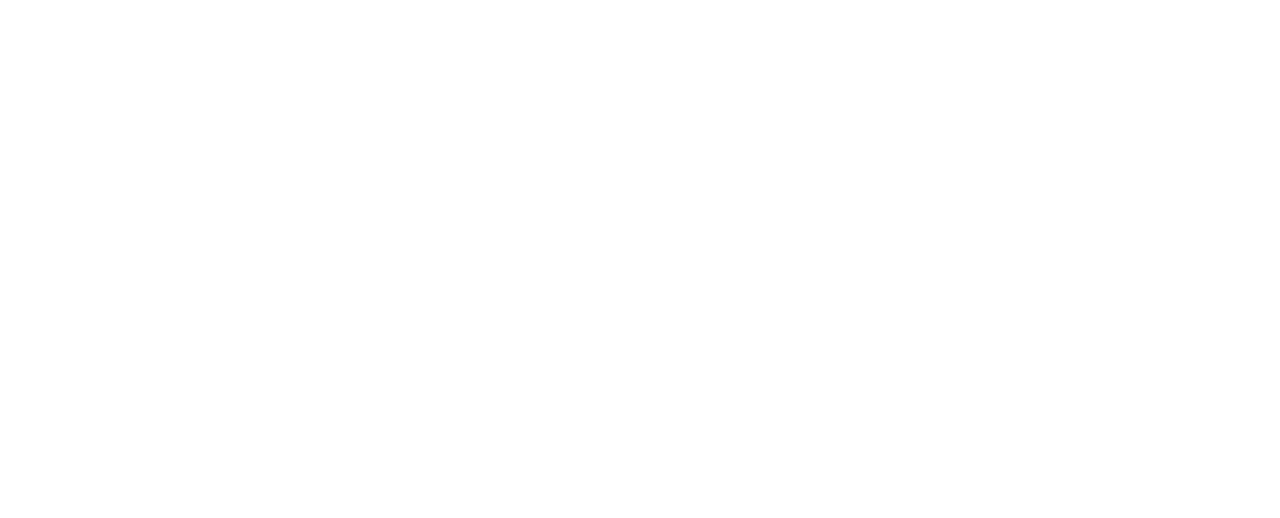
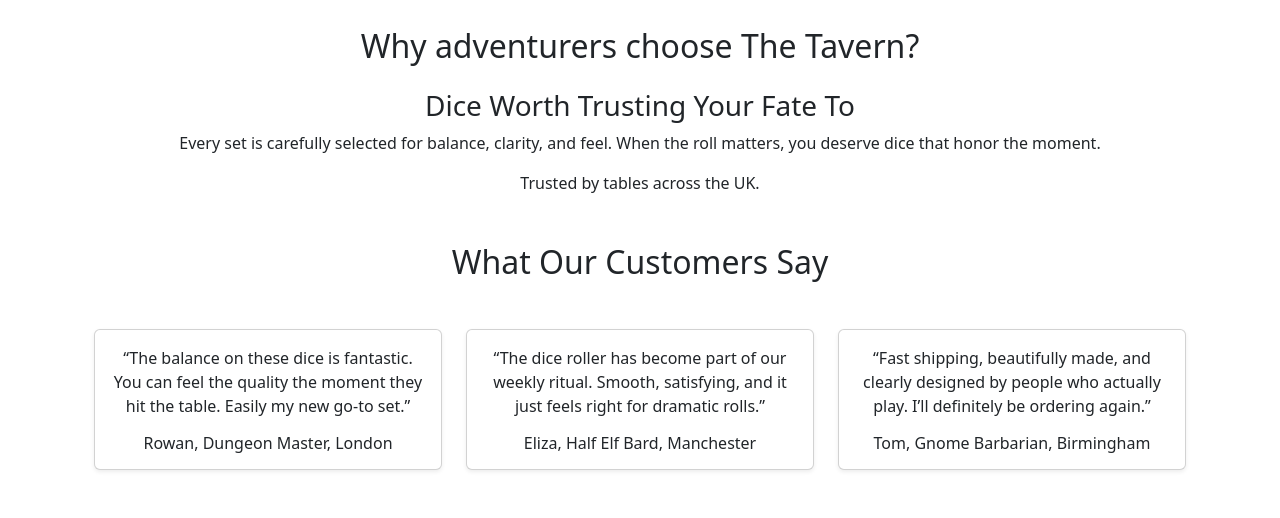
Before and after one commit to foster95/the_tavern, a Django app: page / in a window 1280 px wide. Before the commit the part shown is empty. Shown: the part 377-895 px from the top of the page. Before the commit the page ends 56 px from the top, so only its background shows below. Run offline with Django 4.2, Linux system fonts and the light colour scheme.

Commit message:
build basic index.html structure using bootstrap

```diff
--- a/home/templates/home/index.html
+++ b/home/templates/home/index.html
@@ -2,5 +2,143 @@
 {% load static %}
 
 {% block content %}
-<h1 class="display-4 text-success">Hello</h1>
+<div class="container mt-4">
+    <!-- Hero Image and Welcome Message -->
+    <div>
+        <h1 class="display-4 logo-font text-green">
+            Welcome intrepid adventurer!
+        </h1>
+    </div>
+
+    <div class="row mt-5">
+    <!-- Product of the Month -->
+    <div class="col-md-6">
+        <h2 class="text-center mb-4">Product of the Month</h2>
+        <div class="card mb-3">
+            <div class="row g-0">
+                <div class="col-md-4">
+                    <img src="{% static 'images/product_of_the_month.jpg' %}"
+                         class="img-fluid rounded-start"
+                         alt="Product of the Month">
+                </div>
+                <div class="col-md-8">
+                    <div class="card-body">
+                        <h5 class="card-title">Elven Cloak of Invisibility</h5>
+                    </div>
+                </div>
+            </div>
+        </div>
+    </div>
+
+    <!-- Categories -->
+    <div class="col-md-6">
+        <h2 class="text-center mb-4">Explore Our Wares</h2>
+         <div class="row g-3">
+            <div class="col-12 col-md-6 product-category-disk">
+                <span class="homepage-usp-card d-flex align-items-center justify-content-center text-center">
+                    Acrylic Dice</span>
+            </div>
+            <div class="col-12 col-md-6 product-category-disk">
+                <span class="homepage-usp-card d-flex align-items-center justify-content-center text-center">
+                    Resin Dice</span>
+            </div>
+            <div class="col-12 col-md-6 product-category-disk">
+                <span class="homepage-usp-card d-flex align-items-center justify-content-center text-center">
+                    Metalic Dice</span>
+            </div>
+            <div class="col-12 col-md-6 product-category-disk">
+                <span class="homepage-usp-card d-flex align-items-center justify-content-center text-center">
+                    Other TTRPG Accessories</span>
+            </div>
+        </div>
+    </div>
+</div>
+
+<!-- Reasons to Buy -->
+ <div class="container my-5">
+    <h2 class="text-center mb-4">Why adventurers choose The Tavern?</h2>
+
+    <div id="reasonstobuy" class="carousel slide" data-bs-ride="carousel" data-bs-interval="7000">
+
+        <div class="carousel-inner">
+            <div class="carousel-item active text-center">
+            <h3>Dice Worth Trusting Your Fate To</h3>
+            <p>Every set is carefully selected for balance, clarity, and feel. When the roll matters, you deserve dice that honor the moment.</p>
+            </div>
+            <div class="carousel-item text-center">
+            <h3>Built for Long Campaigns</h3>
+            <p>From marathon sessions to years-long adventures, our gear is made to last. Because legends aren’t written in one night.</p>
+            </div>
+            <div class="carousel-item text-center">
+            <h3>From Our Table to Yours</h3>
+            <p>We’re players first. Every item in our shop is something we’d proudly use in our own campaigns — and recommend across the table.</p>
+            </div>
+            <div class="carousel-item text-center">
+            <h3>Forged and Finished in the UK</h3>
+            <p>All of our products are made right here in the UK, with care and craftsmanship you can feel. No distant factories — just quality work from local makers.</p>
+            </div>
+            <div class="carousel-item text-center">
+            <h3>Free Shipping on Orders Over £25</h3>
+            <p> Stock up for your next campaign and we’ll cover the journey. Free UK shipping when your order reaches £25.</p>
+            </div>
+        </div>
+    <div class="container text-center">
+        <p>
+            Trusted by tables across the UK.
+        </p>
+    </div>
+        <button class="carousel-control-prev" type="button" data-bs-target="#reasonstobuy" data-bs-slide="prev">
+            <span class="carousel-control-prev-icon" aria-hidden="true"></span>
+            <span class="visually-hidden">Previous</span>
+        </button>
+        <button class="carousel-control-next" type="button" data-bs-target="#reasonstobuy" data-bs-slide="next">
+            <span class="carousel-control-next-icon" aria-hidden="true"></span>
+            <span class="visually-hidden">Next</span>
+        </button>
+    </div>
+
+    <!--Testimonials-->
+    <h2 class="text-center my-5 text-center">What Our Customers Say</h2>
+    <div class="row g-4 text-center">
+        <div class="col-md-4">
+            <div class="card h-100 shadow-sm">
+                <div class="card-body">
+                    <p class="card-text">
+                        “The balance on these dice is fantastic. You can feel the quality the
+                        moment they hit the table. Easily my new go-to set.”
+                    </p>
+                <h6 class="mt-3 mb-0">Rowan, Dungeon Master, London</h6>
+            </div>
+        </div>
+    </div>
+
+    <div class="col-md-4">
+        <div class="card h-100 shadow-sm">
+            <div class="card-body">
+                <p class="card-text">
+                    “The dice roller has become part of our weekly ritual.
+                    Smooth, satisfying, and it just feels right for dramatic rolls.”
+                </p>
+            <h6 class="mt-3 mb-0">Eliza, Half Elf Bard, Manchester</h6>
+        </div>
+    </div>
+    </div>
+
+    <div class="col-md-4">
+        <div class="card h-100 shadow-sm">
+            <div class="card-body">
+                <p class="card-text">
+                    “Fast shipping, beautifully made, and clearly designed by people
+                    who actually play. I’ll definitely be ordering again.”
+                </p>
+            <h6 class="mt-3 mb-0">Tom, Gnome Barbarian, Birmingham</h6>
+        </div>
+    </div>
+  </div>
+</div>
+
+
+
+
+
 {% endblock %}
```
